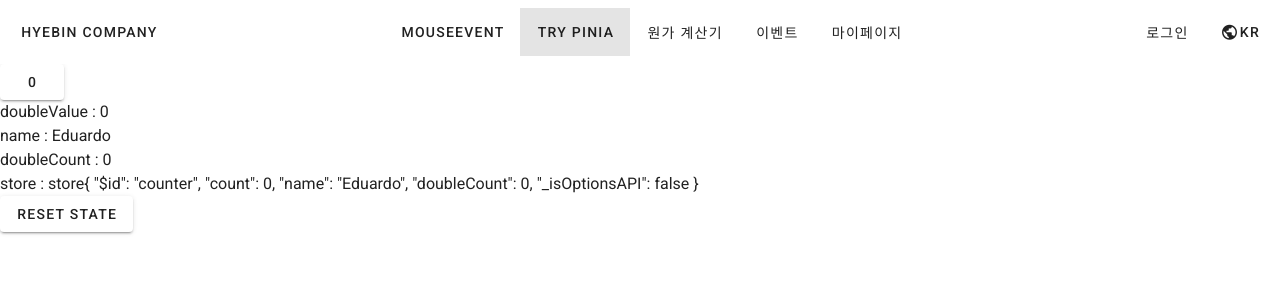
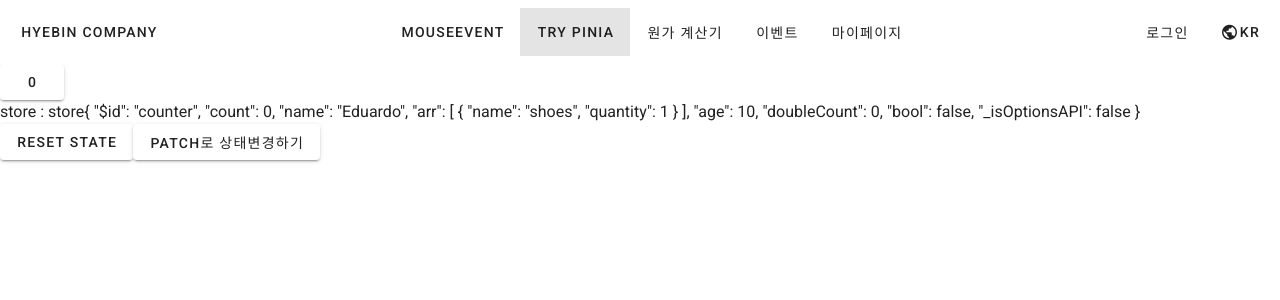
Before and after one commit to khv2644511/VUE_Study, a Vue app: page /pinia in a window 1280 px wide. Shown: the top 300 px of the page. Built offline with nearby package versions, Linux system fonts and the light colour scheme.

Commit message:
pinia_$patch를 통해 state 변경하기

```diff
--- a/src/pages/pinia.vue
+++ b/src/pages/pinia.vue
@@ -1,11 +1,13 @@
 <template>
   <div>
-    <v-btn @click="increment">{{ store.count }}</v-btn>
-    <div>doubleValue : {{ doubleValue }}</div>
-    <div>name : {{ name }}</div>
-    <div>doubleCount : {{ doubleCount }}</div>
+    <v-btn @click="store.increment">{{ store.count }}</v-btn>
+    <!-- <div>doubleValue : {{ doubleValue }}</div> -->
+    <!-- <div>name : {{ store.name }}</div> -->
+    <!-- <div>doublePlusOne : {{ store.doublePlusOne }}</div> -->
+    <!-- <div>doubleCount : {{ doubleCount }}</div> -->
     <div>store : store{{ store }}</div>
     <v-btn @click="store.$reset()">reset state</v-btn>
+    <v-btn @click="patch">patch로 상태변경하기</v-btn>
   </div>
 </template>
 
@@ -27,12 +29,27 @@ const store = useCounterStore();
 
 // ✅ 이것은 반응적일 것입니다
 // 💡 또한 `store.doubleCount`로 직접 사용할 수도 있습니다.
-const doubleValue = computed(() => store.doubleCount);
+// const doubleValue = computed(() => store.doubleCount);
 
 // `name`과 `doubleCount`는 반응형 refs임.
 // 이것은 플러그인에 의해 추가된 속성에 대한 'refs'도 추출함.
 // 그러나 모든 액션 또는 비반응형(ref/반응형이 아닌) 속성을 건너뜀.
-const { name, doubleCount } = storeToRefs(store);
+// const { name, doubleCount } = storeToRefs(store);
 // increment 액션은 그냥 구조화 가능.
-const { increment } = store;
+// const { increment } = store;
+
+// const patch = () => {
+//   store.$patch({
+//     count: store.count + 10,
+//     age: 120,
+//     name: "DIO",
+//   });
+// };
+const patch = () =>
+  store.$patch(() => {
+    store.arr.push({ name: "shoes", quantity: 1 });
+    store.bool = true;
+  });
+
+// store.$patch({ name: "suzi", quantity: 44 });
 </script>
--- a/src/store/counter.ts
+++ b/src/store/counter.ts
@@ -1,13 +1,18 @@
 // Utilities
 import { defineStore } from "pinia";
 import { computed, ref } from "vue";
+import type { Ref } from "vue";
 
 export const useCounterStore = defineStore("counter", () => {
   const count = ref(0);
   const name = ref("Eduardo");
+  const age = 10;
+  const arr = [{ name: "shoes", quantity: 1 }];
   const doubleCount = computed(() => count.value * 2);
-  function increment() {
-    count.value++;
+  const bool = false;
+
+  function increment(): number {
+    return count.value++;
   }
   function $reset() {
     count.value = 0;
@@ -15,5 +20,5 @@ export const useCounterStore = defineStore("counter", () => {
   console.log("count", count);
   console.log("doubleCount", doubleCount);
 
-  return { count, name, doubleCount, increment, $reset };
+  return { count, name, arr, age, doubleCount, bool, increment, $reset };
 });
```
